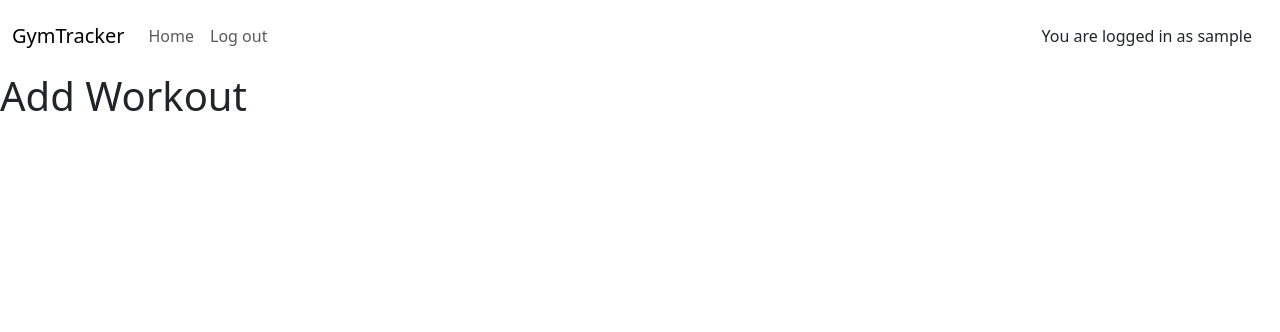
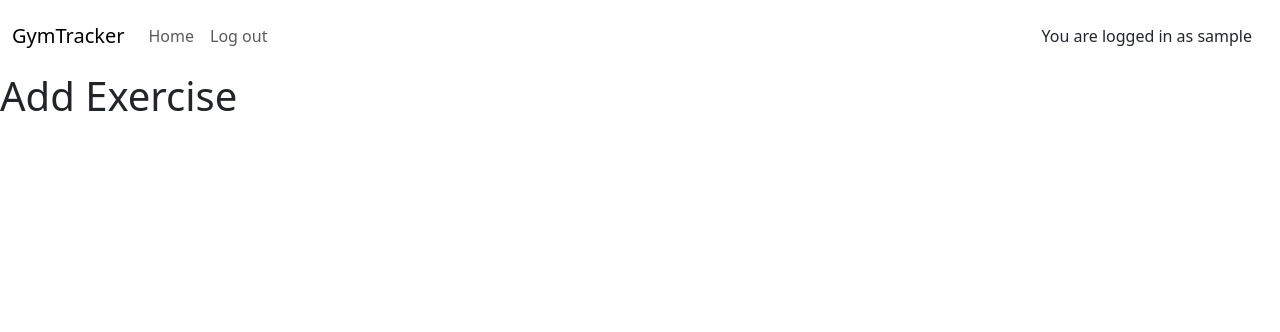
Before and after one commit to DavidFB94/gym-tracker, a Django app: template home/templates/home/add_exercise.html in a window 1280 px wide. Shown: the top 332 px of the page. Run offline with Django 4.2, Linux system fonts and the light colour scheme; the template is opened without the code that fills it, so the values that code supplies are empty; the visitor is signed in with stand-in values (Sample User, id 1); parts of the project's set-up code (start-up, migrations or seed data) failed here and were passed over.

Commit message:
Add "content start" comments

```diff
--- a/home/templates/home/add_exercise.html
+++ b/home/templates/home/add_exercise.html
@@ -2,7 +2,8 @@
 
 {% block content %}
 {% if user.is_authenticated %}
-<h1>Add Workout</h1>
+<!-- home.html content starts here -->
+<h1>Add Exercise</h1>
 
 {% else %}
 <div class="row">
--- a/home/templates/home/add_workout.html
+++ b/home/templates/home/add_workout.html
@@ -2,6 +2,7 @@
 
 {% block content %}
 {% if user.is_authenticated %}
+<!-- home.html content starts here -->
 <h1>Add Workout</h1>
 
 {% else %}
```
